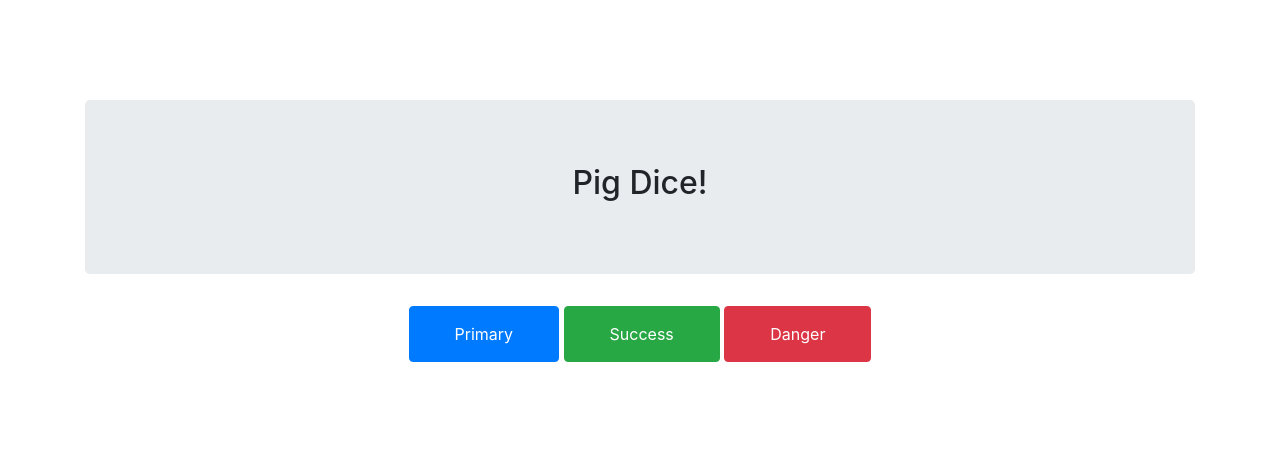
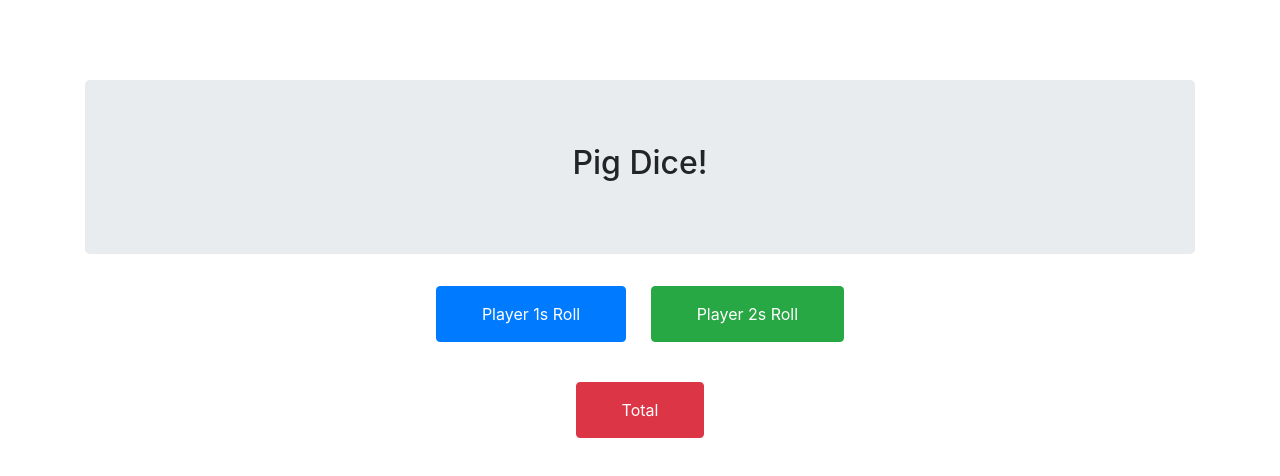
Before and after one commit to lillianTheuma/diceGame, a plain HTML site: page index.html in a window 1280 px wide. Drawn offline with nearby package versions, Linux system fonts and the light colour scheme.

Commit message:
add the layout for the front end application

```diff
--- a/css/styles.css
+++ b/css/styles.css
@@ -1,12 +1,17 @@
 .btn {
   padding: 15px 45px;
+  margin-left: 10px;
+  margin-right: 10px;
 
 }
-
 .container {
   text-align: center;
 }
 
-.tic-tac {
-  padding-top: 100px;
+.pig-dice {
+  padding-top: 80px;
 }
+
+.total {
+  padding-top: 40px;
+}
--- a/index.html
+++ b/index.html
@@ -8,17 +8,19 @@
   <script src="js/bootstrap.js"></script>
   <script src="js/scripts.js"></script>
   <meta charset="utf-8">
-  <title>Tic Tac Toe</title>
+  <title>Pig Dice</title>
 </head>
 <body>
-  <div class="tic-tac">
+  <div class="pig-dice">
     <div class="container">
       <div class="jumbotron">
         <h2>Pig Dice!</h2>
       </div>
-      <button type="button" class="btn btn-primary">Primary</button>
-      <button type="button" class="btn btn-success">Success</button>
-      <button type="button" class="btn btn-danger">Danger</button>
+      <button type="button" class="btn btn-primary">Player 1s Roll</button>
+      <button type="button" class="btn btn-success">Player 2s Roll</button>
+      <div class="total">
+        <button type="button" class="btn btn-danger">Total</button>
+      </div>
     </div>
   </div>
 </body>
```
